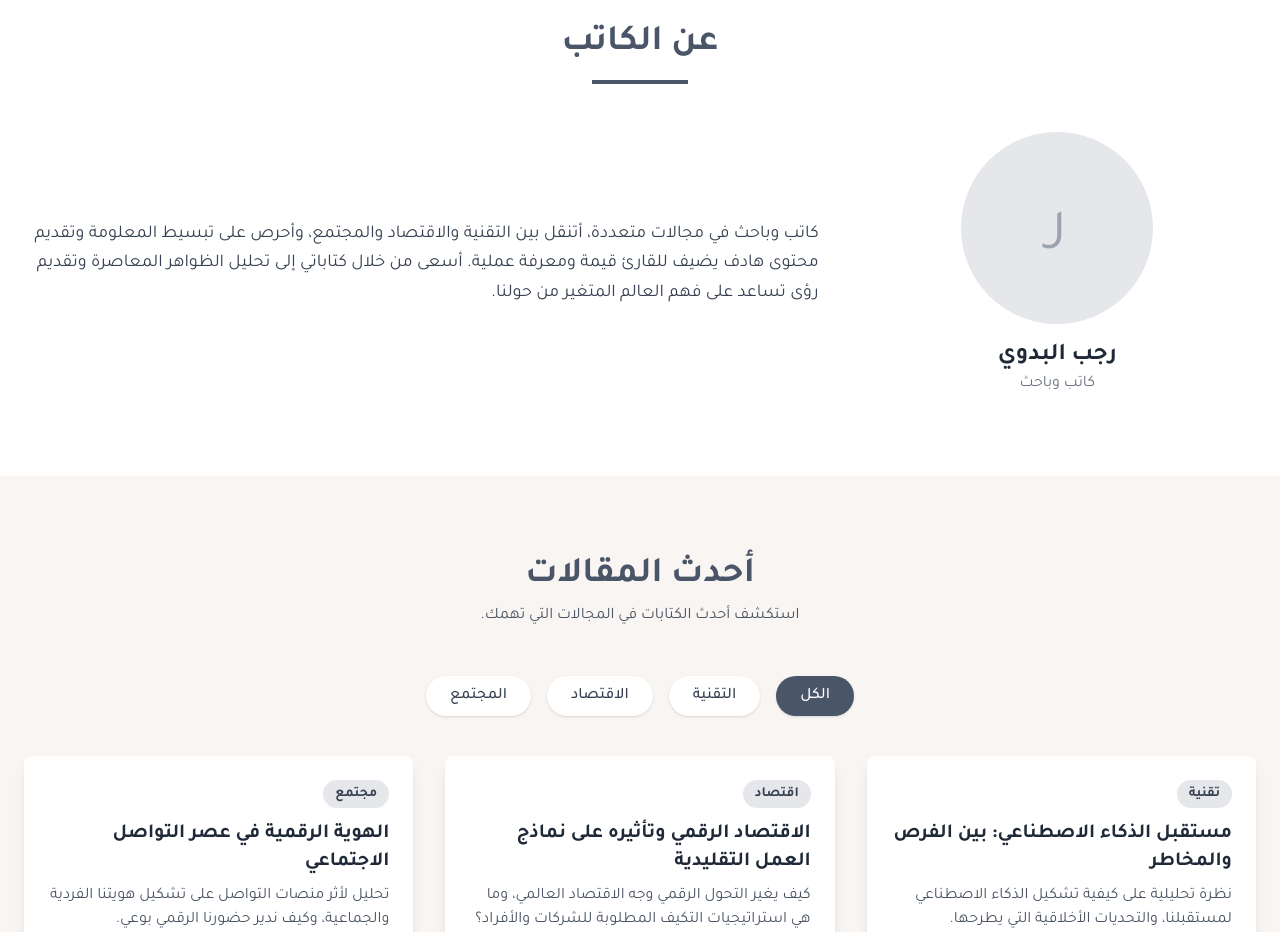
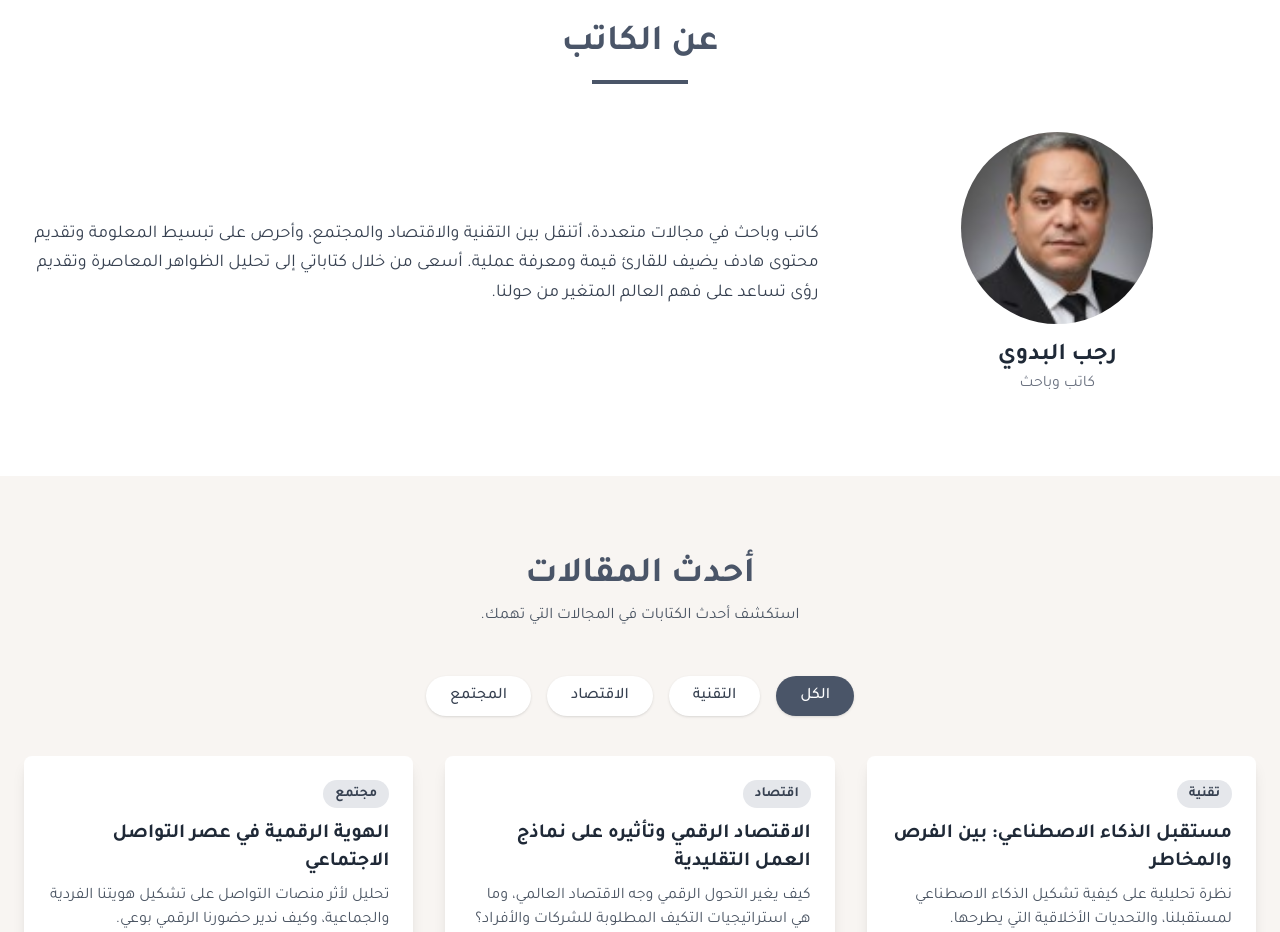
Before and after one commit to ragabelbadawy/techno4you, a plain HTML site: page index.html in a window 1280 px wide. Shown: the part 920-1852 px from the top of the page. Drawn offline with nearby package versions, Linux system fonts and the light colour scheme.

Commit message:
Update index.html

```diff
--- a/index.html
+++ b/index.html
@@ -93,9 +93,8 @@ box-shadow: 0 10px 15px -3px rgba(0, 0, 0, 0.1), 0 4px 6px -2px rgba(0, 0, 0, 0.
             </div>
             <div class="flex flex-col md:flex-row items-center justify-center gap-10">
                 <div class="md:w-1/3 text-center">
-                    <div class="w-48 h-48 mx-auto bg-gray-200 rounded-full flex items-center justify-center">
-                         <span class="text-6xl text-gray-400">ر</span>
-                    </div>
+                    <img src="https://github.com/ragabelbadawy/techno4you/blob/e6942784fa1ebde51b4de6aba466a6ed647a98cf/rombK6cw5x67sdrytGJdrNEYo3a4nlUbJKqihOjh.jpg" alt="صورة البروفايل" class="w-48 h-48 mx-auto rounded-full object-cover">
+
                     <h3 class="text-2xl font-bold mt-4">رجب البدوي</h3>
                     <p class="text-gray-500">كاتب وباحث</p>
                 </div>
```
